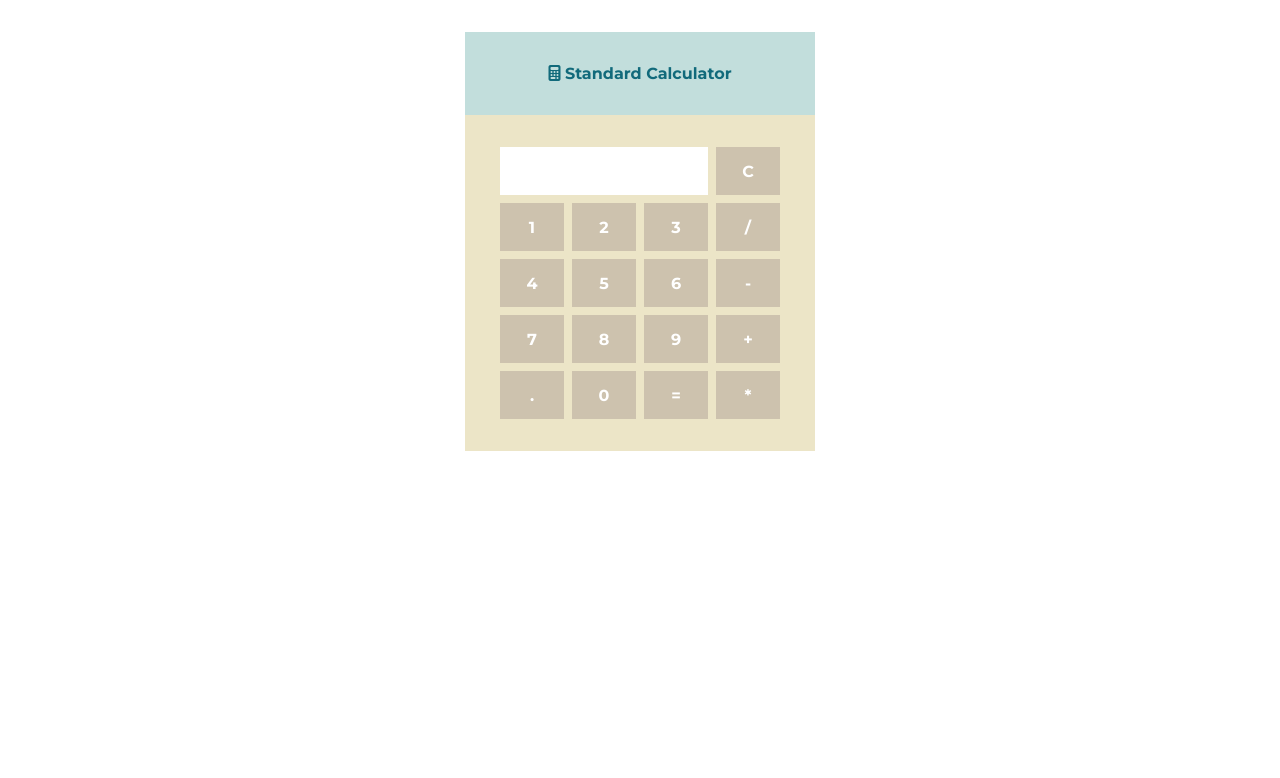
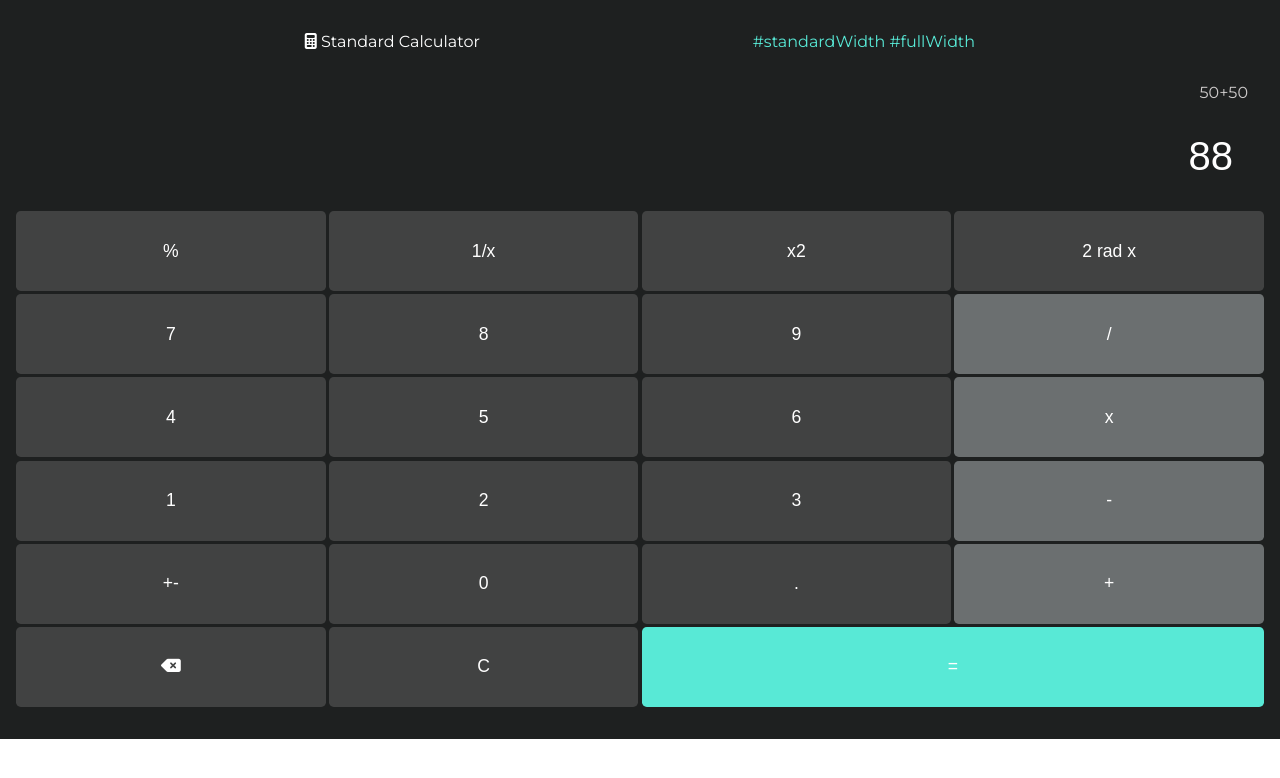
Before and after one commit to varx89/js-exercises, a plain HTML site: page homework session 22/index.html in a window 1280 px wide. Drawn offline with Linux system fonts and the light colour scheme.

Commit message:
redesign calculator full width

```diff
--- a/homework session 22/index.html
+++ b/homework session 22/index.html
@@ -22,32 +22,53 @@
     <script defer src="./calculator.js"></script>
   </head>
   <body>
-    <section id="main">
-      <div class="info">
-        <p><i class="fa-solid fa-calculator"></i> Standard Calculator</p>
+    <header>
+      <nav>
+        <div>
+          <i class="fa fa-calculator" aria-hidden="true"></i> Standard
+          Calculator
+        </div>
+        <div>
+          <a href="#standard">#standardWidth</a>
+          <a href="#full">#fullWidth</a>
+        </div>
+      </nav>
+    </header>
+    <section id="calculator">
+      <div id="memory">50+50</div>
+      <div class="input-group">
+        <input type="number" id="calculator-input" value="88" />
       </div>
-      <div class="calculator-body">
-        <div class="grid-container">
-          <div class="grid-result">
-            <input type="number" id="calc-input" name="calc-input" size="30" />
-          </div>
-          <div id="delete" class="grid-delete">C</div>
-          <div id="1" class="grid-num">1</div>
-          <div id="2" class="grid-num">2</div>
-          <div id="3" class="grid-num">3</div>
-          <div id="/" class="grid-operand">/</div>
-          <div id="4" class="grid-num">4</div>
-          <div id="5" class="grid-num">5</div>
-          <div id="6" class="grid-num">6</div>
-          <div id="-" class="grid-operand">-</div>
-          <div id="7" class="grid-num">7</div>
-          <div id="8" class="grid-num">8</div>
-          <div id="9" class="grid-num">9</div>
-          <div id="+" class="grid-operand">+</div>
-          <div id="." class="grid-dot">.</div>
-          <div id="0" class="grid-num">0</div>
-          <div id="=" class="grid-equal">=</div>
-          <div id="*" class="grid-operand">*</div>
+      <div id="operand">
+        <div id="grid-container">
+          <button>%</button>
+          <button>1/x</button>
+          <button>x2</button>
+          <button>2 rad x</button>
+
+          <button>7</button>
+          <button>8</button>
+          <button>9</button>
+          <button class="operations">/</button>
+
+          <button>4</button>
+          <button>5</button>
+          <button>6</button>
+          <button class="operations">x</button>
+
+          <button>1</button>
+          <button>2</button>
+          <button>3</button>
+          <button class="operations">-</button>
+
+          <button>+-</button>
+          <button>0</button>
+          <button>.</button>
+          <button class="operations">+</button>
+
+          <button><i class="fa-solid fa-delete-left"></i></button>
+          <button>C</button>
+          <button class="span-2 equal">=</button>
         </div>
       </div>
     </section>
--- a/homework session 22/styles.css
+++ b/homework session 22/styles.css
@@ -1,9 +1,10 @@
 :root {
-  --primary-color: #116a7b;
-  --light-color: #c2dedc;
-  --accent-light-color: #ece5c7;
-  --accent-dark-color: #cdc2ae;
+  --dark-color: #1e2020;
+  --accent-light-color: #414242;
+  --click-light-color: rgb(107, 111, 112);
   --writing-color: white;
+  --writing-dark-color: rgb(206, 203, 203);
+  --link-color: rgb(88, 233, 214);
   --width: 350px;
 }
 * {
@@ -17,85 +18,76 @@ body {
   overflow-x: hidden;
 }
 
-p {
-  color: var(--primary-color);
-  font-weight: bold;
+a {
+  color: var(--link-color);
+  text-decoration: none;
+}
+.span-2 {
+  grid-column: span 2;
 }
 
-#main {
+header nav {
+  display: flex;
   padding: 2rem;
+  flex-wrap: wrap;
+  justify-content: space-evenly;
+  background-color: var(--dark-color);
+  color: var(--writing-color);
+}
+section {
+  background-color: var(--dark-color);
+  height: 100%;
+}
+section #memory {
   display: flex;
-  flex-direction: column;
-  align-items: center;
+  justify-content: flex-end;
+  color: var(--writing-dark-color);
+  margin: 0 2rem 1rem;
 }
-
-#main .info {
-  background-color: var(--light-color);
-  padding: 2rem;
+section .input-group {
   display: flex;
   justify-content: center;
-  width: var(--width);
 }
-
-#main .calculator-body {
-  background-color: var(--accent-light-color);
-  display: flex;
-  justify-content: center;
-  padding: 2rem;
-  width: var(--width);
+section .input-group input {
+  width: 100%;
+  padding: 1rem;
+  font-size: 2.5rem;
+  margin: 0 1rem;
+  text-align: right;
+  background-color: var(--dark-color);
+  color: var(--writing-color);
+  border: none;
 }
-
-#main .grid-container {
+section #operand {
+  padding-bottom: 1rem;
+}
+section #operand #grid-container {
   display: grid;
   grid-template-columns: repeat(4, 1fr);
-  grid-template-rows: repeat(5, 1fr);
-  gap: 0.5rem;
-  font-weight: bold;
+  gap: 0.2rem;
+  margin: 1rem;
+  grid-template-rows: repeat(6, 5rem);
+}
+section #grid-container button {
+  border-radius: 0.3rem;
+  outline: none;
+  border: none;
+  background-color: var(--accent-light-color);
   color: var(--writing-color);
+  font-size: 1.1rem;
 }
-#main .grid-container input {
-  width: 13rem;
-  height: 3rem;
-  outline: none;
-  text-align: center;
-  border: none;
-  color: var(--primary-color);
-  font-weight: bold;
+section #grid-container button:hover {
+  background: linear-gradient(
+    var(--accent-light-color),
+    var(--click-light-color)
+  );
 }
-#main .grid-container .grid-delete {
-  background-color: var(--accent-dark-color);
-  display: flex;
-  justify-content: center;
-  align-items: center;
+section #grid-container .equal {
+  background-color: var(--link-color);
 }
-#main .grid-container .grid-result {
-  grid-column: span 3;
+section #grid-container .equal:hover {
+  background: linear-gradient(var(--click-light-color), var(--link-color));
 }
-#main .grid-container .grid-num {
-  background-color: var(--accent-dark-color);
-  display: flex;
-  justify-content: center;
-  align-items: center;
+section #grid-container .operations {
+  background-color: var(--click-light-color);
 }
-#main .grid-container .grid-operand {
-  background-color: var(--accent-dark-color);
-  display: flex;
-  justify-content: center;
-  align-items: center;
-}
-#main .grid-container .grid-equal {
-  background-color: var(--accent-dark-color);
-  display: flex;
-  justify-content: center;
-  align-items: center;
-}
-#main .grid-container .grid-dot {
-  background-color: var(--accent-dark-color);
-  display: flex;
-  justify-content: center;
-  align-items: center;
-}
-#main .grid-container div:hover {
-  color: var(--light-color);
-  cursor: pointer;
-}
```
